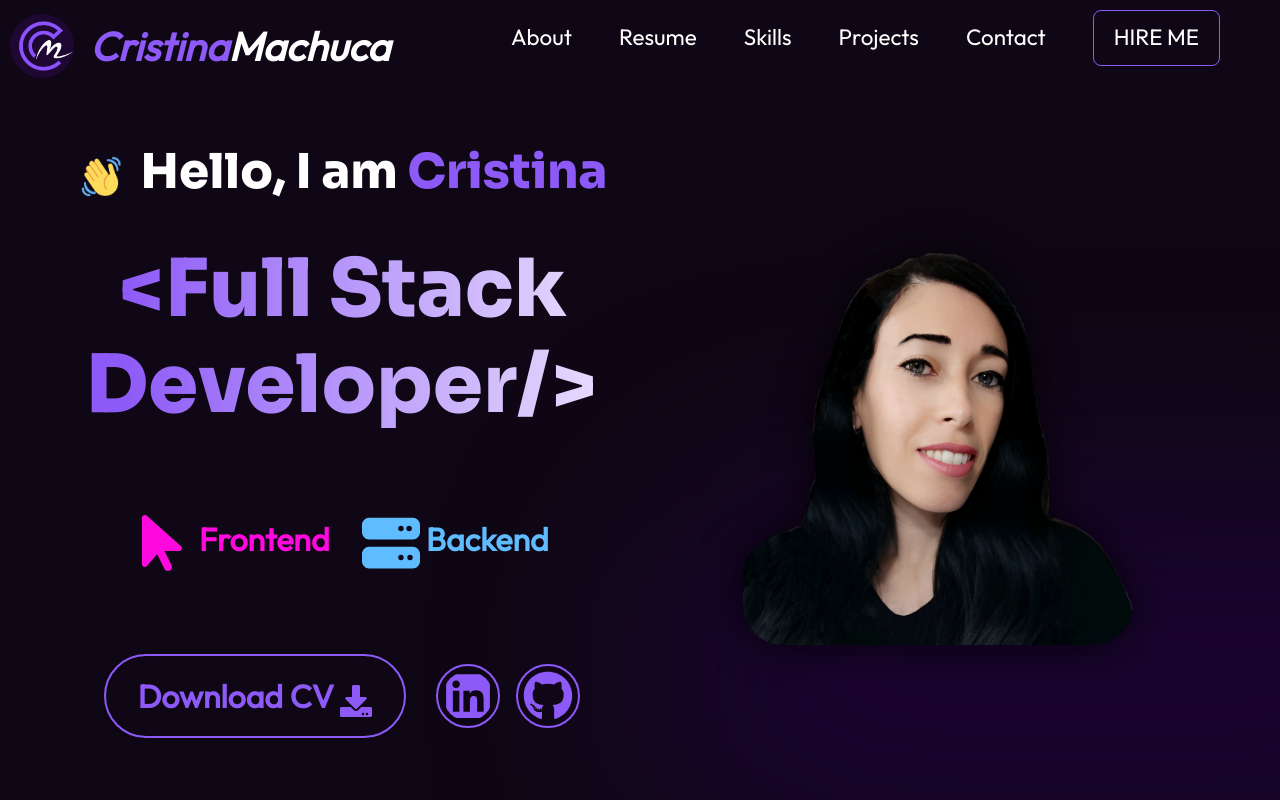
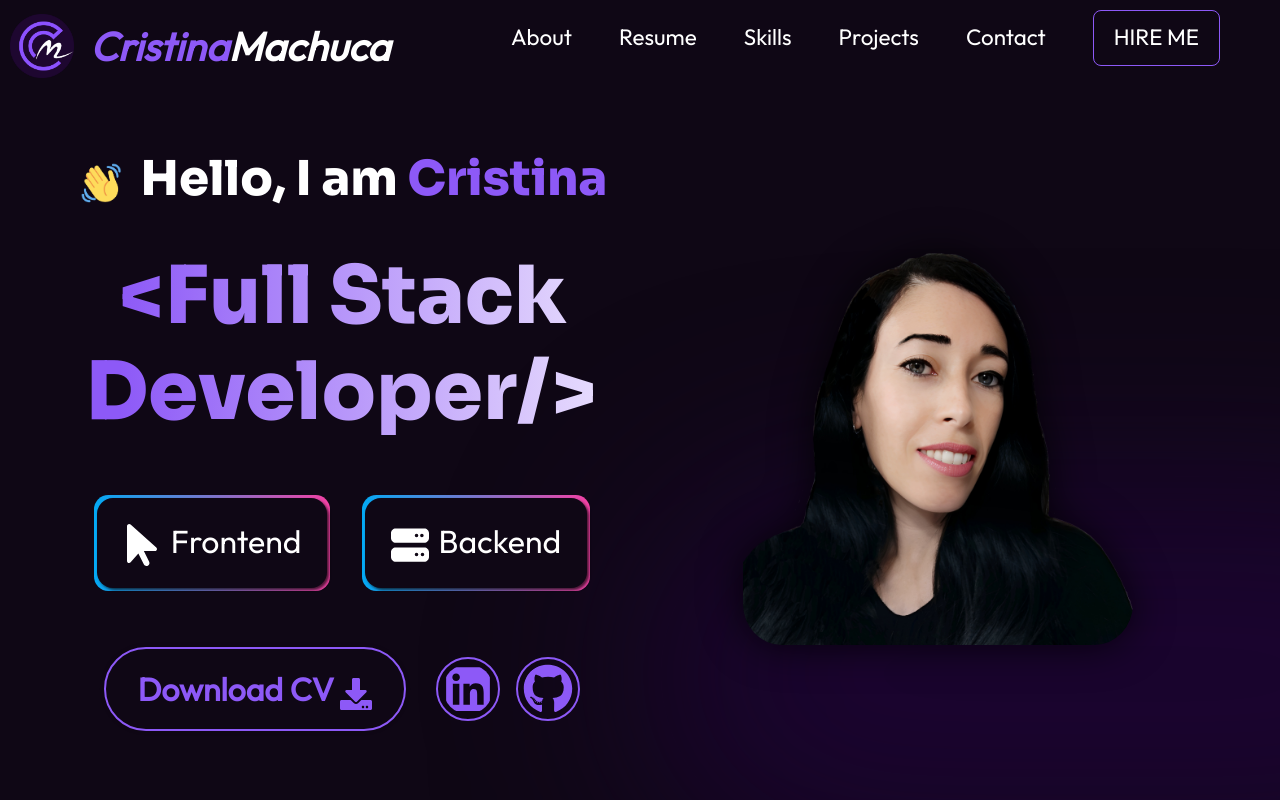
Before and after one commit to CrisMachuca/portfolio, a React (Vite) app: page / in a window 1280 px wide. Shown: the top 800 px of the page. Built offline with nearby package versions, Linux system fonts and the light colour scheme; a web font is replaced by a local one.

Commit message:
estilo botones services en hero

```diff
--- a/src/components/Hero/Hero.jsx
+++ b/src/components/Hero/Hero.jsx
@@ -1,10 +1,10 @@
 import React from 'react';
-import { FaHeart, FaFacebook, FaGithub, FaLinkedin, FaDownload } from "react-icons/fa";
+import { FaGithub, FaLinkedin, FaDownload } from "react-icons/fa";
 import styles from "./Hero.module.css";
 import { getImageUrl } from '../../utils';
 import { FaArrowPointer, FaServer } from 'react-icons/fa6';
 import NavbarHero from '../Navbar/NavbarHero';
-import WithVisibility from '../WithVisibility/WithVisibility';
+
 
 export const Hero = () => {
   return (
@@ -26,15 +26,26 @@ export const Hero = () => {
                 <li className={styles.aboutItem}>
 
                     <div className={styles.aboutItemText}>
-                      <FaArrowPointer className={styles.pointer}/>
-                      <h3 className={styles.front}>Frontend</h3>
+                      <div className={styles.containerButton}>
+                        <div className={styles.buttons}>
+                          <FaArrowPointer className={styles.icons}/>
+                          Frontend
+                        </div>
+
+                      </div>
+
                     </div>
                 </li>
                 <li className={styles.aboutItem}>
 
                     <div className={styles.aboutItemText}>
-                      <FaServer className={styles.server}/>
-                      <h3 className={styles.back}>Backend</h3>
+                      <div className={styles.containerButton}>
+                          <div className={styles.buttons}>
+                            <FaServer className={styles.icons}/>
+                            Backend
+                          </div>
+
+                        </div>
                     </div>
                 </li>
 
@@ -51,8 +62,6 @@ export const Hero = () => {
         </div>
       </div>
       <div className={styles.imgContainer}>
-
-
         <img
             src={getImageUrl("hero/heroImage5555.png")} alt="Hero image of me" className={styles.heroImg}/>
 
--- a/src/components/Hero/Hero.module.css
+++ b/src/components/Hero/Hero.module.css
@@ -203,6 +203,16 @@
     text-align: center;
 }
 
+
+.imgContainer {
+    display: flex;
+    flex-direction: column;
+    justify-content: center;
+    align-items: center;
+    position: relative;
+    width: 50%;
+}
+
 @keyframes show {
 	from {
 		opacity: 0;
@@ -214,27 +224,10 @@
 		scale: 100%;
 	}
 }
-.imgContainer {
-    display: flex;
-    flex-direction: column;
-    justify-content: center;
-    align-items: center;
-    position: relative;
-    width: 50%;
-}
 
-
-.arrow {
-    width: 15em;
-    transform: rotate(65deg);
-    position: absolute;
-    top: 0;
-    left: 0;
-}
 .heroImg {
     width: 70%;
     z-index: 1;
-    /*background-color: #8D59F7;*/
     animation: show 0.7s ease-in;
     border-bottom-left-radius: 10%;
     border-bottom-right-radius: 10%;
@@ -273,83 +266,62 @@
     background-color: transparent;
 }
 
-.pointer {
-    color: rgb(255, 9, 222);
-    font-size: 4em;
-    padding-right: 10px;
-}
-.server {
-    color: #5FBCFF;
-    font-size: 4em;
-    padding-right: 6px;
-}
 .aboutItems {
     color: white;
     display: flex;
     flex-direction: row;
     justify-content: center;
     padding-left: 0;
-
     gap: 2em;
     padding-bottom: 0.5em;
 }
 
+/*   SERVICES BUTTONS  */
 
-.aboutItemText {
-    display: flex;
-    flex-direction: row;
-    justify-content: center;
-    align-items: center;
-}
-.aboutItem h3 {
+.containerButton .buttons {
     font-size: 2em;
-    font-weight: 600;
-    -webkit-animation-name: zoomIn;
-    animation-name: zoomIn;
-    -webkit-animation-duration: 1s;
-    animation-duration: 1s;
-    -webkit-animation-fill-mode: both;
-    animation-fill-mode: both;
-}
-    @-webkit-keyframes zoomIn {
-    0% {
-    opacity: 0;
-    -webkit-transform: scale3d(.3, .3, .3);
-    transform: scale3d(.3, .3, .3);
-    }
-    50% {
-    opacity: 1;
-    }
-    }
-    @keyframes zoomIn {
-    0% {
-    opacity: 0;
-    -webkit-transform: scale3d(.3, .3, .3);
-    transform: scale3d(.3, .3, .3);
-    }
-    50% {
-    opacity: 1;
-    }
-        }
-
-
-
-.front {
-    color: rgb(255, 9, 222);
+    padding: 0.6em 0.8em;
+    border: none;
+    border-radius: 0.5em;
+    background-color: #0F0715;
+    color: #fff;
+    box-shadow: 2px 2px 3px #000000b4;
 
   }
 
-.front:hover, :focus {
-    text-shadow: 0 0 5px rgb(255, 9, 222), 0 0 10px rgb(255, 9, 222), 0 0 20px rgb(255, 9, 222);
-
-  }
-.back {
-    color: #5FBCFF;
+  .containerButton {
+    position: relative;
+    padding: 3px;
+    background: linear-gradient(90deg, #03a9f4, #f441a5);
+    border-radius: 0.9em;
+    transition: all 0.4s ease;
   }
 
-.back:hover, :focus {
-    text-shadow: 0 0 5px #5FBCFF, 0 0 10px #5FBCFF, 0 0 20px #5FBCFF;
+  .containerButton::before {
+    content: "";
+    position: absolute;
+    inset: 0;
+    margin: auto;
+    border-radius: 0.9em;
+    z-index: -10;
+    filter: blur(0);
+    transition: filter 0.4s ease;
   }
+
+  .containerButton:hover::before {
+    background: linear-gradient(90deg, #03a9f4, #f441a5);
+    filter: blur(1.2em);
+  }
+  .containerButton:active::before {
+    filter: blur(0.2em);
+  }
+
+  .icons {
+    padding-right: 10px;
+    font-size: 1.5em;
+  }
+
+/* FIN DE SERVICES BUTTONS */
 
 
   @media screen and (max-width: 830px) {
@@ -384,16 +356,20 @@
         font-size: 20px;
         padding-right: 0;
     }
+
+    .containerButton .buttons {
+        font-size: 1em;
+      }
+
+
     .heroBtns {
         flex-direction: column;
-
     }
     .contactBtn {
         font-size: 1.5em;
         padding: 0.5em 1em;
         width: 250px;
     }
-
 
     .aboutItem h3 {
         font-size: 1.2em;
```
Lines whose indentation alone changed are shown as unchanged.
